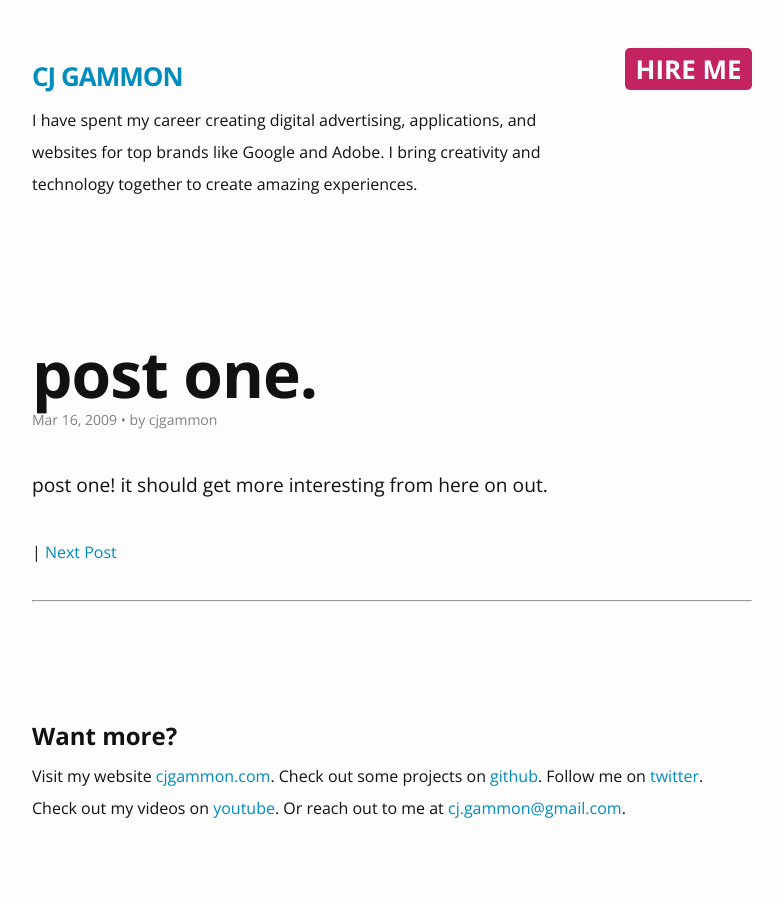
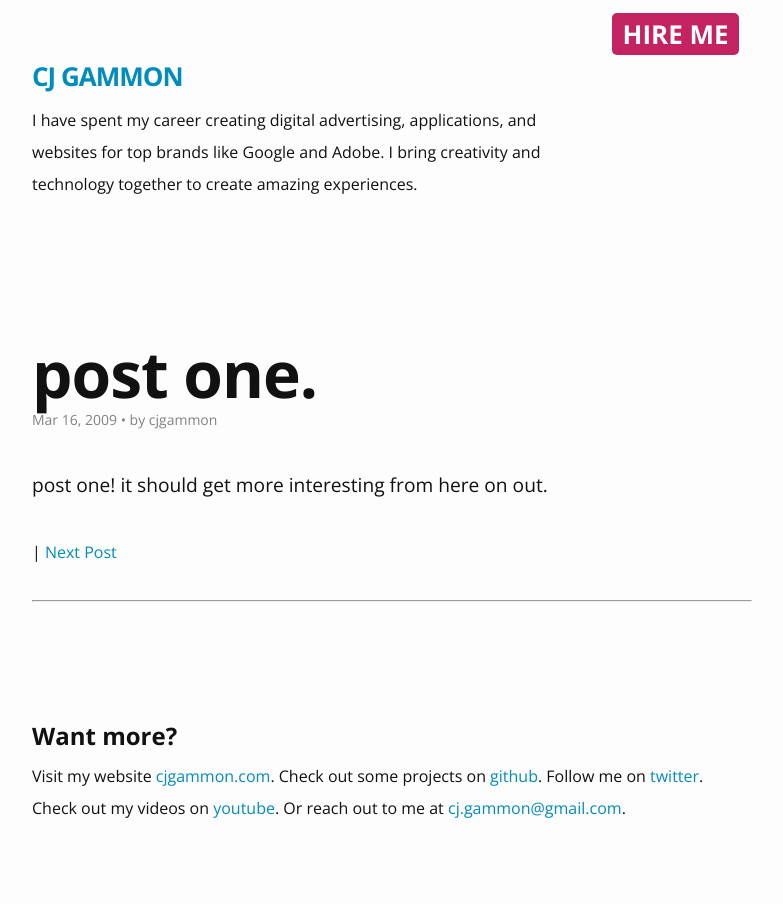
Before and after one commit to cjgammon/blog, a Jekyll site: the page built from _posts/2009/2009-03-15-hello-world.html, in a window 1280 px wide. Shown: the whole page, without its empty margins (248-1031 px from the left). Built offline with Jekyll 4.4.1, drawn with Linux system fonts in a browser that asks for light colours; comment, search, counter and statistics services are not loaded.

Commit message:
updates for mobile

```diff
--- a/_includes/about.html
+++ b/_includes/about.html
@@ -1,6 +1,7 @@
+
+<a class="hire-link" href="mailto:{{ site.email}}/">HIRE ME</a>
 <header class="about">
     <a class="site-title" href="{{ site.baseurl }}/">CJ GAMMON</a>
-    <a class="hire-link" href="mailto:{{ site.email}}/">HIRE ME</a>
     <div class="about-content">
         I have spent my career creating digital advertising, applications, and websites for top
         brands like Google and Adobe. I bring creativity and technology together to create amazing experiences.
--- a/_sass/_layout.scss
+++ b/_sass/_layout.scss
@@ -27,6 +27,7 @@
 }
 
 .hire-link{
+    margin: 0.5em;
     float: right;
     font-size: 26px;
     font-family: $header-font-family;
@@ -121,6 +122,11 @@
     margin-bottom: $spacing-unit;
     font-weight: 400;
     font-size: 1.2rem;
+
+    @include media-query($on-palm) {
+        font-size: 1rem;
+    }
+
 
     h2 {
         font-size: 32px;
```
